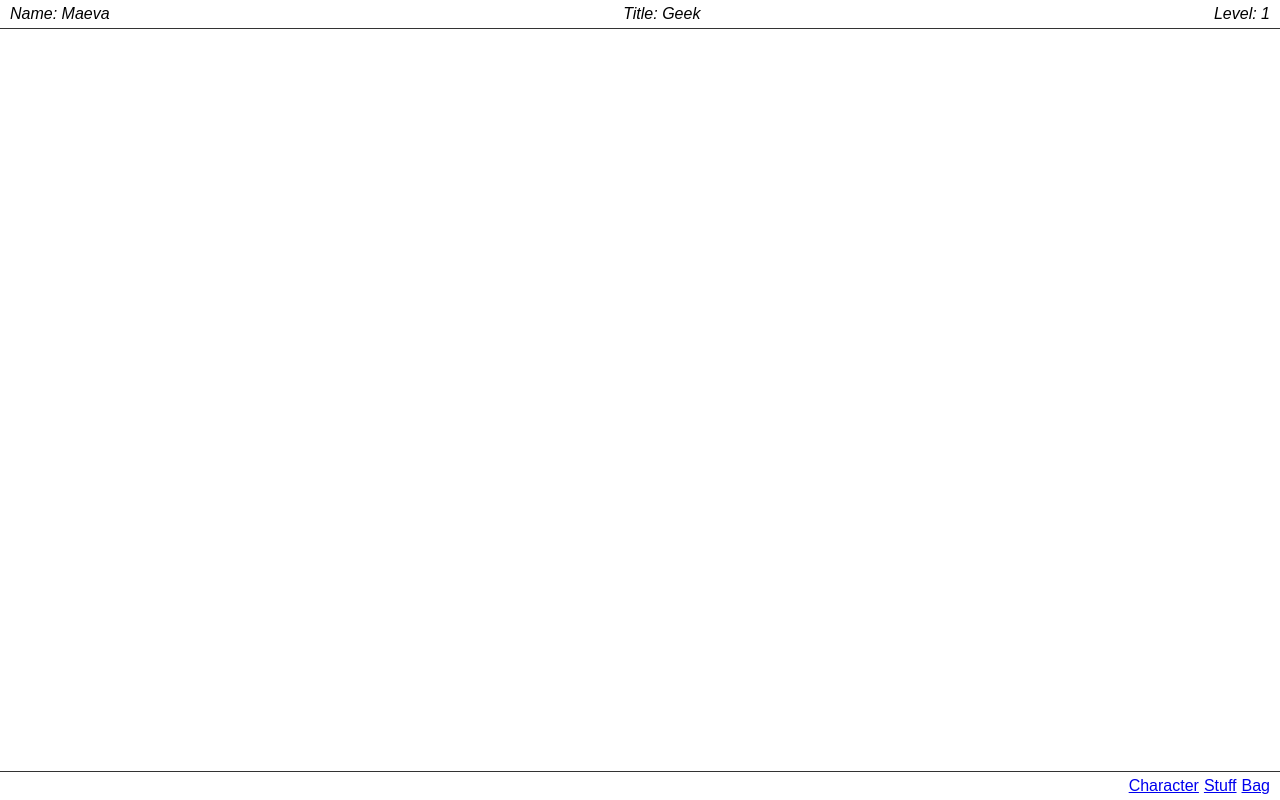
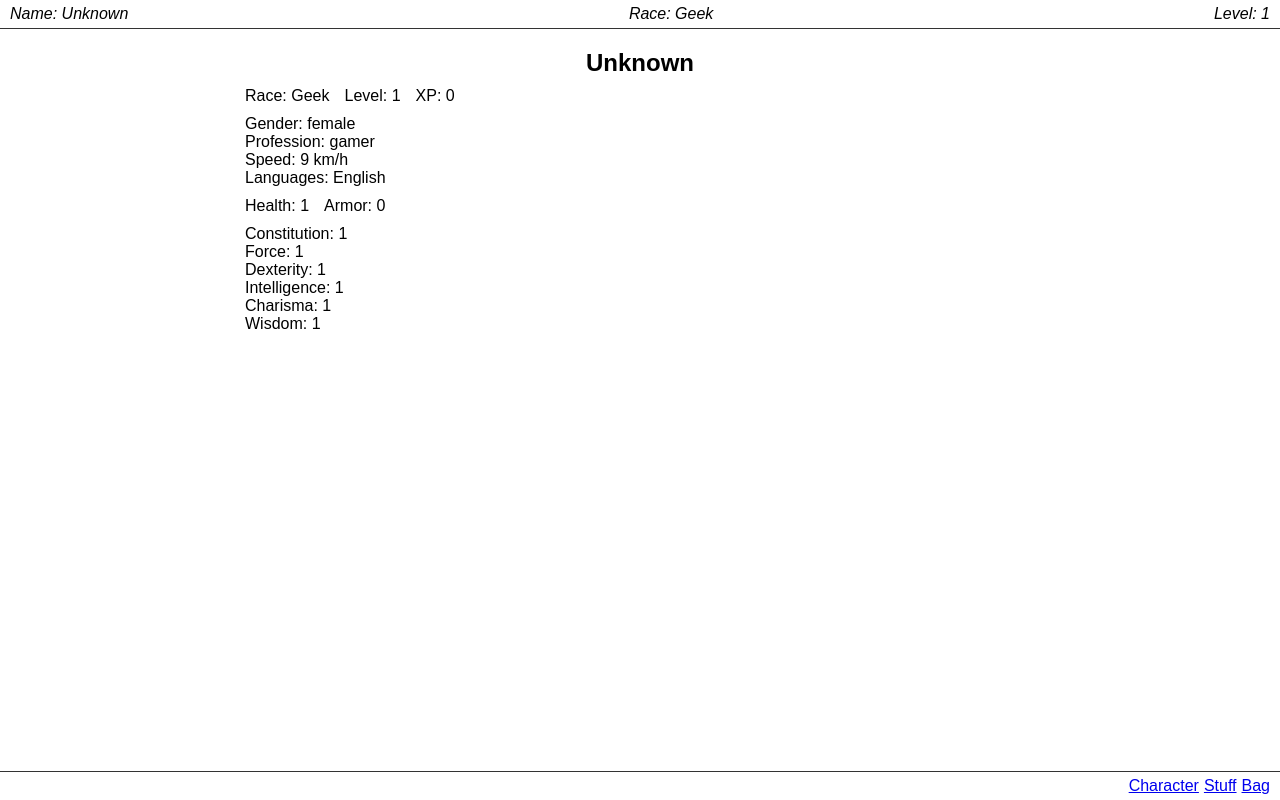
Before and after one commit to maevanapcontact/rpg-manager-app, a React (Create React App) app: page /character in a window 1280 px wide. Built offline with nearby package versions, Linux system fonts and the light colour scheme.

Commit message:
[#2] feat: Add components to display character's data

```diff
--- /dev/null
+++ b/src/character.js
@@ -0,0 +1,33 @@
+const characterData = {
+  name: 'Unknown',
+  race: 'Geek',
+  level: 1,
+  xp: 0,
+  picture: '',
+  gender: 'female',
+  profession: 'gamer',
+  health: 1,
+  armor: 0,
+  intelligence: 1,
+  force: 1,
+  dexterity: 1,
+  wisdom: 1,
+  languages: [
+    'English',
+  ],
+  constitution: 1,
+  charisma: 1,
+  stuff: {
+    head: '',
+    torso: 'T-shirt',
+    legs: 'Pants',
+    hands: '',
+    feet: 'shoes',
+  },
+  bag: {
+    money: 100,
+  },
+  speed: 9,
+};
+
+export default characterData;
--- a/src/components/App.jsx
+++ b/src/components/App.jsx
@@ -5,6 +5,9 @@ import { Route } from 'react-router-dom';
 import InfoBar from './InfoBar';
 import Dashboard from './Dashboard';
 import MainMenu from './MainMenu';
+import Character from './Character';
+import Stuff from './Stuff';
+import Bag from './Bag';
 
 const Root = styled.main`
   position: relative;
@@ -17,6 +20,9 @@ export default function App() {
     <Root>
       <InfoBar />
       <Route path="/" exact component={Dashboard} />
+      <Route path="/character" exact component={Character} />
+      <Route path="/stuff" exact component={Stuff} />
+      <Route path="/bag" exact component={Bag} />
       <MainMenu />
     </Root>
   );
--- /dev/null
+++ b/src/components/Bag.jsx
@@ -0,0 +1,22 @@
+import React from 'react';
+import styled from 'styled-components';
+import characterData from '../character';
+
+const Root = styled.section`
+  max-width: 800px;
+  margin: auto;
+  padding: 20px 5px;
+`;
+
+const Elt = styled.p``;
+
+export default function Stuff() {
+  const {
+    money,
+  } = characterData.bag;
+  return (
+    <Root>
+      <Elt>{`Money: ${money}€`}</Elt>
+    </Root>
+  );
+}
--- /dev/null
+++ b/src/components/Character.jsx
@@ -0,0 +1,57 @@
+import React from 'react';
+import styled from 'styled-components';
+import characterData from '../character';
+
+const Root = styled.section`
+  max-width: 800px;
+  margin: auto;
+  padding: 20px 5px;
+`;
+
+const HBlock = styled.div`
+  display: flex;
+  margin: 10px 0;
+`;
+
+const VBlock = styled.div`
+  margin: 10px 0;
+`;
+
+const Name = styled.h2`
+  text-align: center;
+`;
+
+const Elt = styled.p`
+  margin: 0 15px 0 0;
+`;
+
+export default function Character() {
+  return (
+    <Root>
+      <Name>{characterData.name}</Name>
+      <HBlock>
+        <Elt>{`Race: ${characterData.race}`}</Elt>
+        <Elt>{`Level: ${characterData.level}`}</Elt>
+        <Elt>{`XP: ${characterData.xp}`}</Elt>
+      </HBlock>
+      <VBlock>
+        <Elt>{`Gender: ${characterData.gender}`}</Elt>
+        <Elt>{`Profession: ${characterData.profession}`}</Elt>
+        <Elt>{`Speed: ${characterData.speed} km/h`}</Elt>
+        <Elt>{`Languages: ${characterData.languages[0]}`}</Elt>
+        <HBlock>
+          <Elt>{`Health: ${characterData.health}`}</Elt>
+          <Elt>{`Armor: ${characterData.armor}`}</Elt>
+        </HBlock>
+      </VBlock>
+      <VBlock>
+        <Elt>{`Constitution: ${characterData.constitution}`}</Elt>
+        <Elt>{`Force: ${characterData.force}`}</Elt>
+        <Elt>{`Dexterity: ${characterData.dexterity}`}</Elt>
+        <Elt>{`Intelligence: ${characterData.intelligence}`}</Elt>
+        <Elt>{`Charisma: ${characterData.charisma}`}</Elt>
+        <Elt>{`Wisdom: ${characterData.wisdom}`}</Elt>
+      </VBlock>
+    </Root>
+  );
+}
--- a/src/components/InfoBar.jsx
+++ b/src/components/InfoBar.jsx
@@ -1,5 +1,6 @@
 import React from 'react';
 import styled from 'styled-components';
+import characterData from '../character';
 
 const Root = styled.header`
   display: flex;
@@ -12,22 +13,16 @@ const Root = styled.header`
 const Data = styled.p``;
 
 export default function InfoBar() {
-  const character = {
-    name: 'Maeva',
-    title: 'Geek',
-    level: 1,
-  };
-
   return (
     <Root>
       <Data>
-        {`Name: ${character.name}`}
+        {`Name: ${characterData.name}`}
       </Data>
       <Data>
-        {`Title: ${character.title}`}
+        {`Race: ${characterData.race}`}
       </Data>
       <Data>
-        {`Level: ${character.level}`}
+        {`Level: ${characterData.level}`}
       </Data>
     </Root>
   );
--- /dev/null
+++ b/src/components/Stuff.jsx
@@ -0,0 +1,30 @@
+import React from 'react';
+import styled from 'styled-components';
+import characterData from '../character';
+
+const Root = styled.section`
+  max-width: 800px;
+  margin: auto;
+  padding: 20px 5px;
+`;
+
+const Elt = styled.p``;
+
+export default function Stuff() {
+  const {
+    head,
+    torso,
+    legs,
+    hands,
+    feet,
+  } = characterData.stuff;
+  return (
+    <Root>
+      <Elt>{`Head: ${head}`}</Elt>
+      <Elt>{`Torso: ${torso}`}</Elt>
+      <Elt>{`Legs: ${legs}`}</Elt>
+      <Elt>{`Hands: ${hands}`}</Elt>
+      <Elt>{`Feet: ${feet}`}</Elt>
+    </Root>
+  );
+}
```
